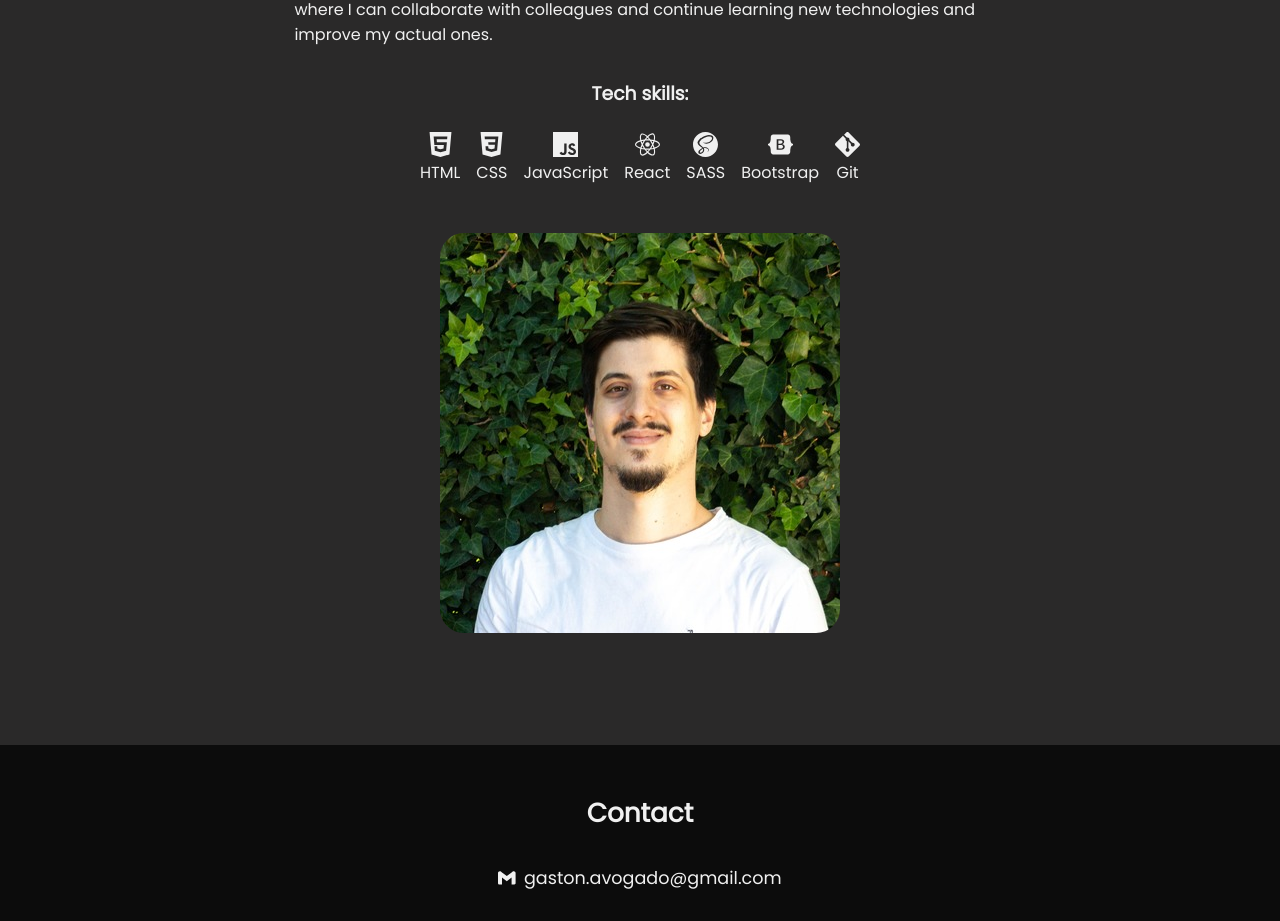
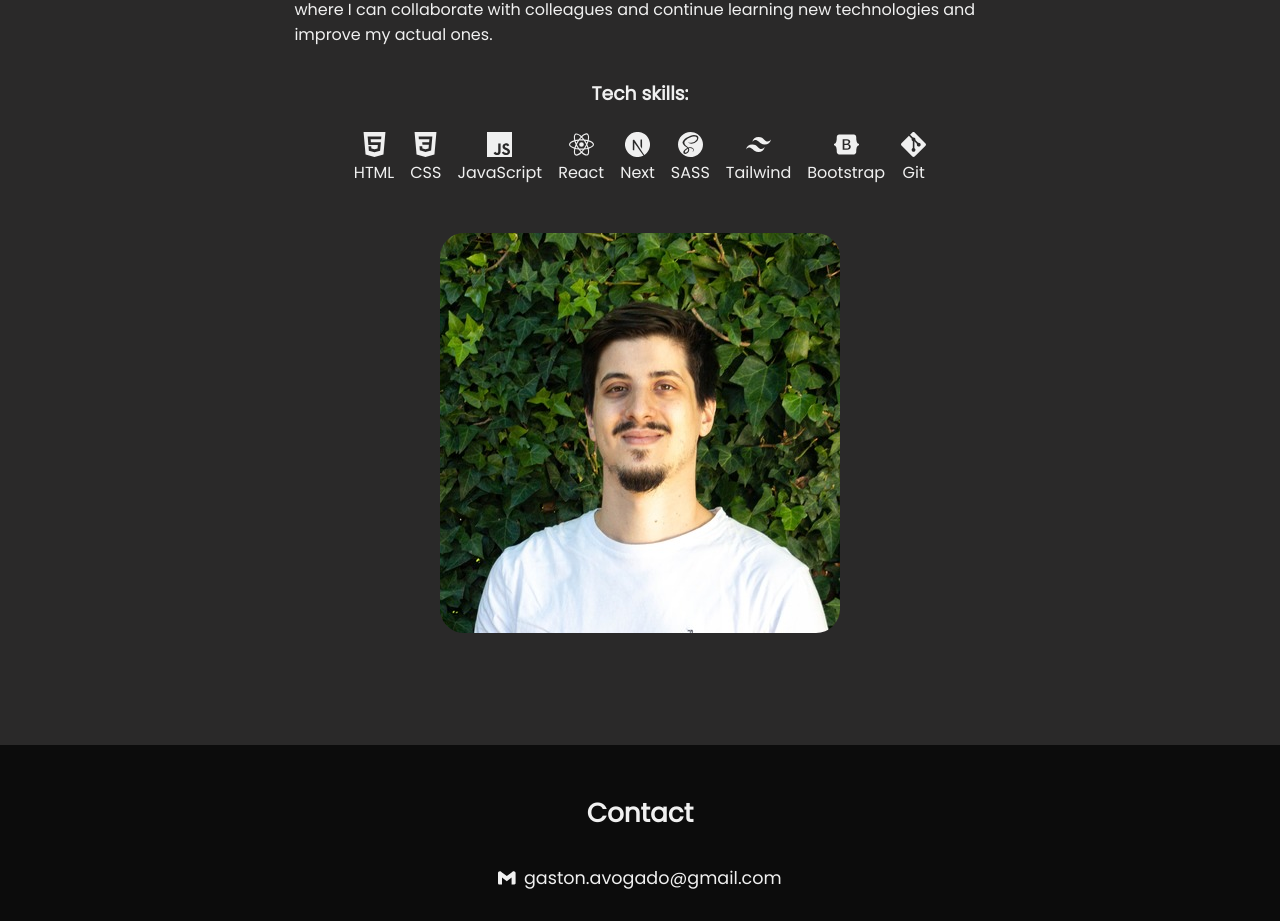
Before and after one commit to GastonAvogadro/Portfolio, a React (Create React App) app: page / in a window 1280 px wide. Shown: the part 2916-3837 px from the top of the page. Built offline with nearby package versions, Linux system fonts and the light colour scheme.

Commit message:
add tech

```diff
--- a/src/components/Skills.js
+++ b/src/components/Skills.js
@@ -1,41 +1,59 @@
-import { SiHtml5, SiCss3, SiJavascript, SiReact, SiSass, SiBootstrap, SiGit } from 'react-icons/si';
+import {
+    SiHtml5,
+    SiCss3,
+    SiJavascript,
+    SiReact,
+    SiSass,
+    SiBootstrap,
+    SiGit,
+    SiNextdotjs,
+    SiTailwindcss,
+} from 'react-icons/si';
 
 const Skills = () => {
     const skills = [
         {
             name: 'HTML',
-            icon: <SiHtml5 size={25}/>,
+            icon: <SiHtml5 size={25} />,
         },
         {
             name: 'CSS',
-            icon: <SiCss3 size={25}/>,
+            icon: <SiCss3 size={25} />,
         },
         {
             name: 'JavaScript',
-            icon: <SiJavascript size={25}/>,
+            icon: <SiJavascript size={25} />,
         },
         {
             name: 'React',
-            icon: <SiReact size={25}/>,
+            icon: <SiReact size={25} />,
+        },
+        {
+            name: 'Next',
+            icon: <SiNextdotjs size={25} />,
         },
         {
             name: 'SASS',
-            icon: <SiSass size={25}/>,
+            icon: <SiSass size={25} />,
+        },
+        {
+            name: 'Tailwind',
+            icon: <SiTailwindcss size={25} />,
         },
         {
             name: 'Bootstrap',
-            icon: <SiBootstrap size={25}/>,
+            icon: <SiBootstrap size={25} />,
         },
         {
             name: 'Git',
-            icon: <SiGit size={25}/>,
+            icon: <SiGit size={25} />,
         },
     ];
 
     return (
-        <div className='skillsSection'>
+        <div className="skillsSection">
             <h3>Tech skills:</h3>
-            <ul className='skillsList'>
+            <ul className="skillsList">
                 {skills.map((skill) => (
                     <li key={skill.name} className={skill.name.toLowerCase()}>
                         {skill.icon}
--- a/src/sass/styles/Skills.scss
+++ b/src/sass/styles/Skills.scss
@@ -33,8 +33,14 @@
     .react:hover {
         color: #5ccfee;
     }
+    .next:hover {
+        color: #151515;
+    }
     .sass:hover {
         color: #c45f92;
+    }
+    .tailwind:hover {
+        color: #07b0ce;
     }
     .bootstrap:hover {
         color: #6f11eb;
```
